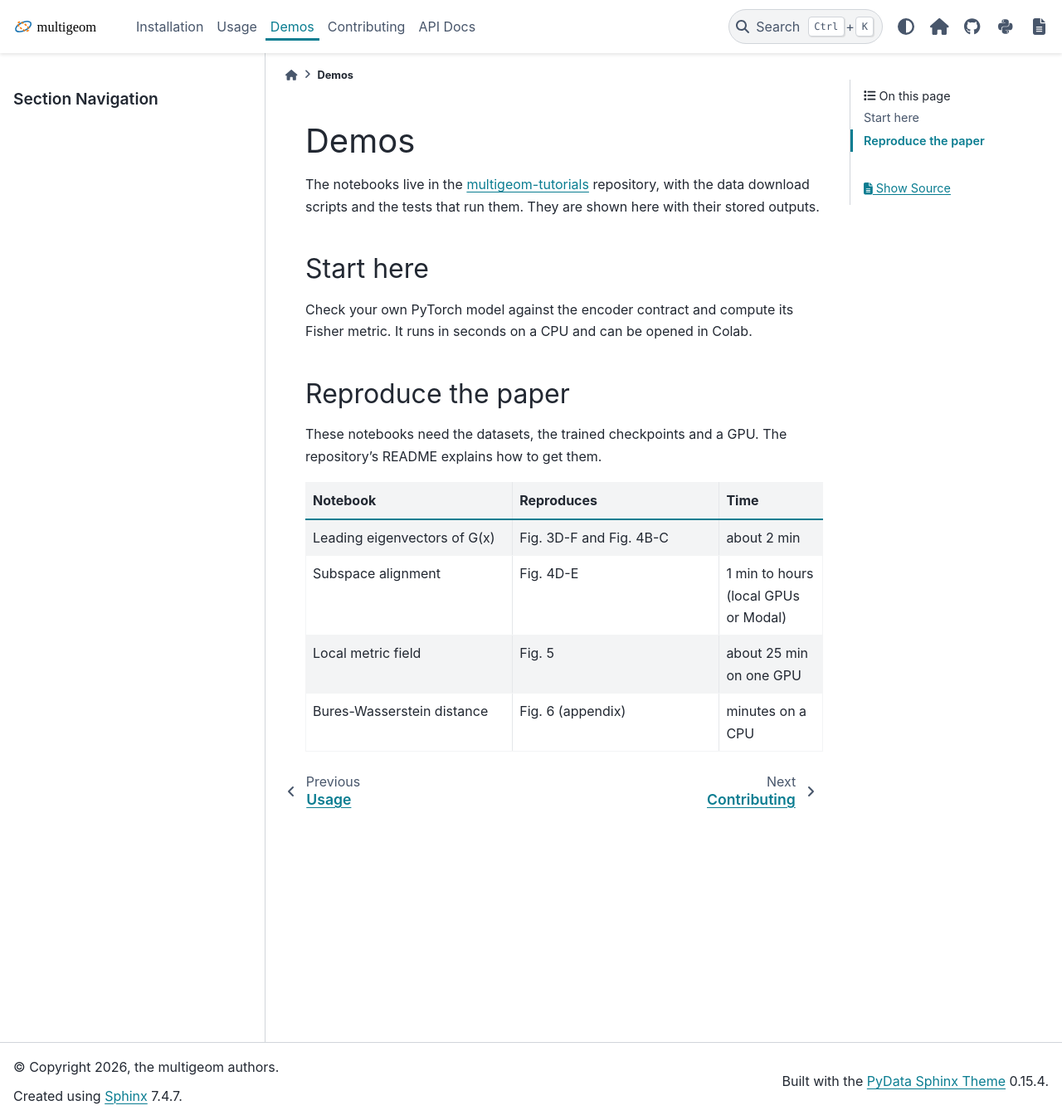
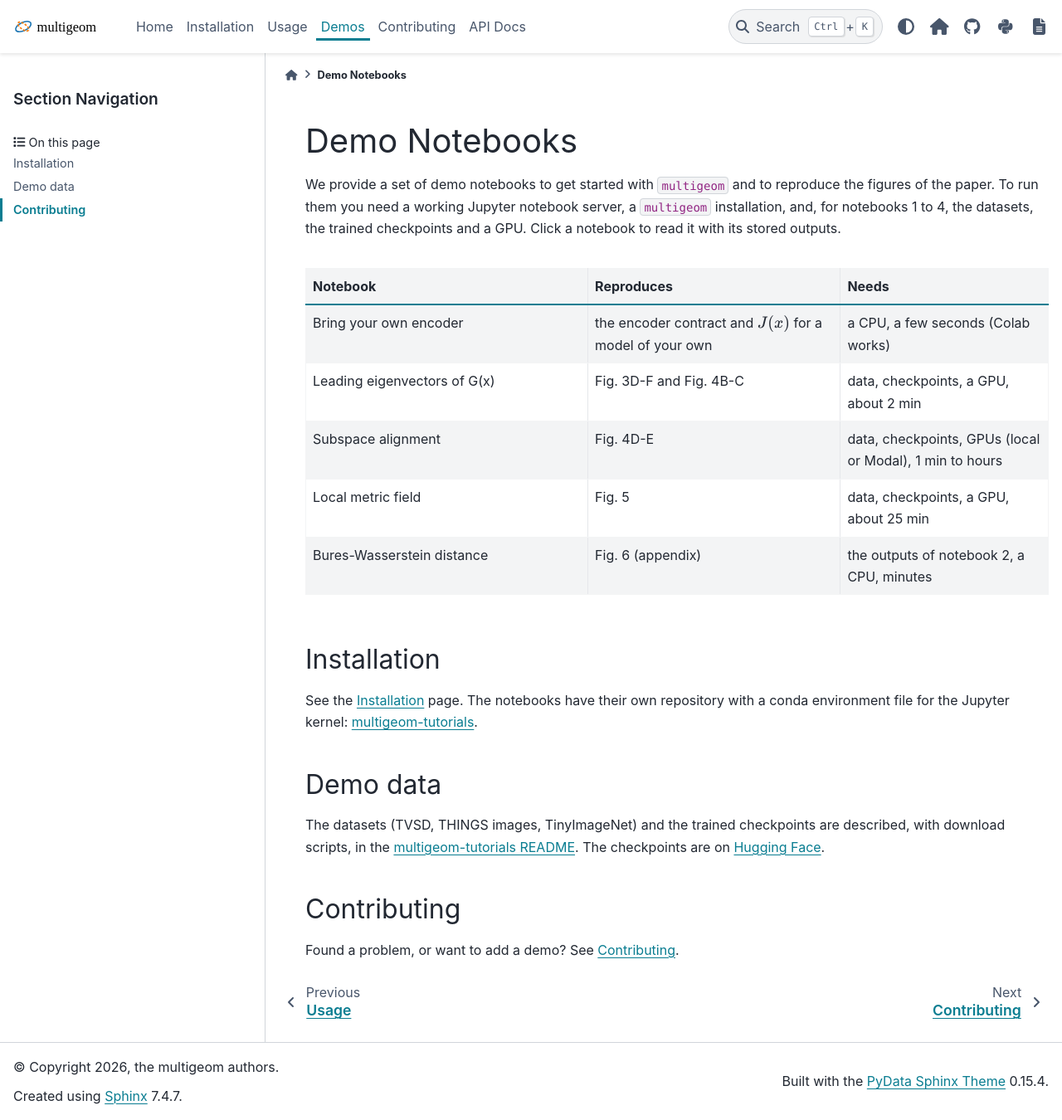
Before and after one commit to multigeom/multigeom, a Sphinx documentation site: the page built from docs/source/demos.rst, in a window 1280 px wide and 1350 px high. Shown: the whole window at 83% size. Built offline with Sphinx 7.4.7 and the PyData theme 0.15.4, drawn with Linux system fonts in a browser that asks for light colours; pages that are not in the unit, such as notebooks, are missing from menus.

Commit message:
Docs: navigation on the left and a demo gallery, as in the CEBRA docs
The right-hand 'on this page' column is removed (its entries join the left sidebar). The Demos page is a grid
of thumbnail cards with a highlighted outline on hover (nbsphinx gallery). Home tab added.

Co-Authored-By: Claude Sonnet 5.5 <noreply@anthropic.com>

```diff
--- a/docs/source/_static/css/custom.css
+++ b/docs/source/_static/css/custom.css
@@ -3,3 +3,13 @@
 .nb-note { border-left: 3px solid #1f6fb2; padding: .4rem .9rem; margin: 0 0 1rem 0; background: rgba(31, 111, 178, .07); }
 .nb-note a { margin-right: 1rem; }
 div.nbinput .prompt, div.nboutput .prompt { display: none; }
+
+/* Demo grid (nbgallery), as in the CEBRA docs: nbsphinx's own grid of thumbnail cards, whose dotted outline turns solid
+   under the mouse. Only the thumbnail height is adjusted (nbsphinx fixes it at 120px), and the outline is emphasised. */
+.nbsphinx-gallery > a > div:first-child { height: auto; }
+.nbsphinx-gallery > a { border-color: var(--pst-color-border); text-decoration: none; }
+.nbsphinx-gallery > a:hover, .nbsphinx-gallery > a:focus {
+  border-style: solid;
+  border-color: var(--pst-color-primary);
+  box-shadow: 0 0 0 1px var(--pst-color-primary);
+}
--- a/docs/source/conf.py
+++ b/docs/source/conf.py
@@ -74,7 +74,21 @@ html_title = "multigeom"
 html_static_path = ["_static"]
 html_css_files = ["css/custom.css"]
 html_logo = "_static/img/logo.svg"
+# Thumbnails of the demo grid (docs/source/demos.rst), by notebook.
+nbsphinx_thumbnails = {
+    "demo_notebooks/0_bring_your_own_encoder": "_static/thumbnails/bring_your_own_encoder.png",
+    "demo_notebooks/1_leading_eigenvectors_of_G": "_static/thumbnails/leading_eigenvectors.png",
+    "demo_notebooks/2_subspace_alignment": "_static/thumbnails/subspace_alignment.png",
+    "demo_notebooks/3_local_metric_field": "_static/thumbnails/local_metric_field.png",
+    "demo_notebooks/4_bures_wasserstein": "_static/thumbnails/bures_wasserstein.png",
+}
+
+# Navigation on the left only, as in the CEBRA docs: the section pages and the headings of the current page share the
+# left sidebar, and the right-hand "on this page" column is switched off.
+html_sidebars = {"**": ["sidebar-nav-bs", "page-toc"]}
+
 html_theme_options = {
+    "secondary_sidebar_items": [],
     "logo": {"text": ""},
     "header_links_before_dropdown": 6,
     "navbar_align": "left",
--- a/docs/source/demos.rst
+++ b/docs/source/demos.rst
@@ -1,28 +1,15 @@
-Demos
-=====
+Demo Notebooks
+==============
 
-The notebooks live in the `multigeom-tutorials <https://github.com/multigeom/multigeom-tutorials>`_ repository, with
-the data download scripts and the tests that run them. They are shown here with their stored outputs.
+We provide a set of demo notebooks to get started with ``multigeom`` and to reproduce the figures of the paper. To run them
+you need a working Jupyter notebook server, a ``multigeom`` installation, and, for notebooks 1 to 4, the datasets, the trained
+checkpoints and a GPU. Click a notebook to read it with its stored outputs.
 
-Start here
-----------
-
-.. toctree::
-   :maxdepth: 1
+.. nbgallery::
+   :name: demo-gallery
+   :glob:
 
    demo_notebooks/0_bring_your_own_encoder
-
-Check your own PyTorch model against the encoder contract and compute its Fisher metric. It runs in seconds on a CPU and
-can be opened in Colab.
-
-Reproduce the paper
--------------------
-
-These notebooks need the datasets, the trained checkpoints and a GPU. The repository's README explains how to get them.
-
-.. toctree::
-   :maxdepth: 1
-
    demo_notebooks/1_leading_eigenvectors_of_G
    demo_notebooks/2_subspace_alignment
    demo_notebooks/3_local_metric_field
@@ -30,20 +17,41 @@ These notebooks need the datasets, the trained checkpoints and a GPU. The reposi
 
 .. list-table::
    :header-rows: 1
-   :widths: 40 40 20
+   :widths: 38 34 28
 
    * - Notebook
      - Reproduces
-     - Time
+     - Needs
+   * - Bring your own encoder
+     - the encoder contract and :math:`J(x)` for a model of your own
+     - a CPU, a few seconds (Colab works)
    * - Leading eigenvectors of G(x)
      - Fig. 3D-F and Fig. 4B-C
-     - about 2 min
+     - data, checkpoints, a GPU, about 2 min
    * - Subspace alignment
      - Fig. 4D-E
-     - 1 min to hours (local GPUs or Modal)
+     - data, checkpoints, GPUs (local or Modal), 1 min to hours
    * - Local metric field
      - Fig. 5
-     - about 25 min on one GPU
+     - data, checkpoints, a GPU, about 25 min
    * - Bures-Wasserstein distance
      - Fig. 6 (appendix)
-     - minutes on a CPU
+     - the outputs of notebook 2, a CPU, minutes
+
+Installation
+------------
+
+See the :doc:`installation` page. The notebooks have their own repository with a conda environment file for the Jupyter kernel:
+`multigeom-tutorials <https://github.com/multigeom/multigeom-tutorials>`_.
+
+Demo data
+---------
+
+The datasets (TVSD, THINGS images, TinyImageNet) and the trained checkpoints are described, with download scripts, in the
+`multigeom-tutorials README <https://github.com/multigeom/multigeom-tutorials#data-and-checkpoints-notebooks-1-to-4>`_. The
+checkpoints are on `Hugging Face <https://huggingface.co/steevelaquitaine/multigeom>`_.
+
+Contributing
+------------
+
+Found a problem, or want to add a demo? See :doc:`contributing`.
```
Also changed, not shown: docs/source/index.rst (+6 -5 lines), docs/source/_static/thumbnails/bring_your_own_encoder.png (added), docs/source/_static/thumbnails/bures_wasserstein.png (added), docs/source/_static/thumbnails/leading_eigenvectors.png (added), docs/source/_static/thumbnails/local_metric_field.png (added), docs/source/_static/thumbnails/subspace_alignment.png (added).
